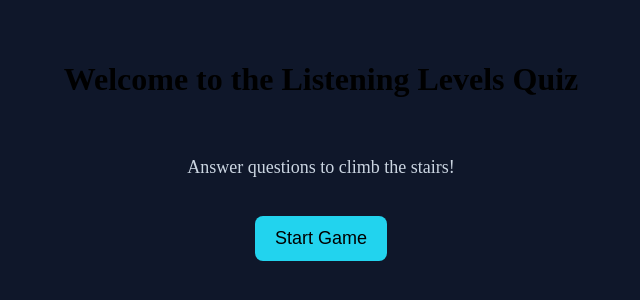
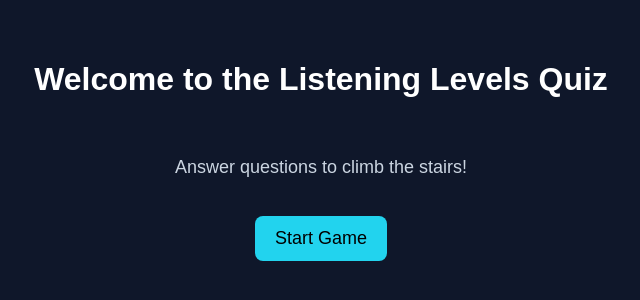
Before and after one commit to Shahdalaa6/stair-quiz-game, a plain HTML site: page index.html in a window 1280 px wide. Shown: the part 250-550 px from the top of the page, without its empty margins (319-959 px from the left). Drawn offline with Linux system fonts and the light colour scheme.

Commit message:
Fix merge conflict in game.css
Resolve merge conflict in game.css

```diff
--- a/game.css
+++ b/game.css
@@ -1,4 +1,3 @@
-<<<<<<< HEAD
 body {
   font-family: Arial, sans-serif;
   background:#0f172a;
@@ -325,7 +324,7 @@ body {
   #scoreText { font-size: 16px; }
   #restartBtn { font-size: 14px; padding: 8px 12px; }
 }
-=======
+
 body {
   font-family: Arial, sans-serif;
   background:#0f172a;
@@ -652,4 +651,3 @@ body {
   #scoreText { font-size: 16px; }
   #restartBtn { font-size: 14px; padding: 8px 12px; }
 }
->>>>>>> 70c415da09be81306fbf0bef73cf1749ff091574
```
